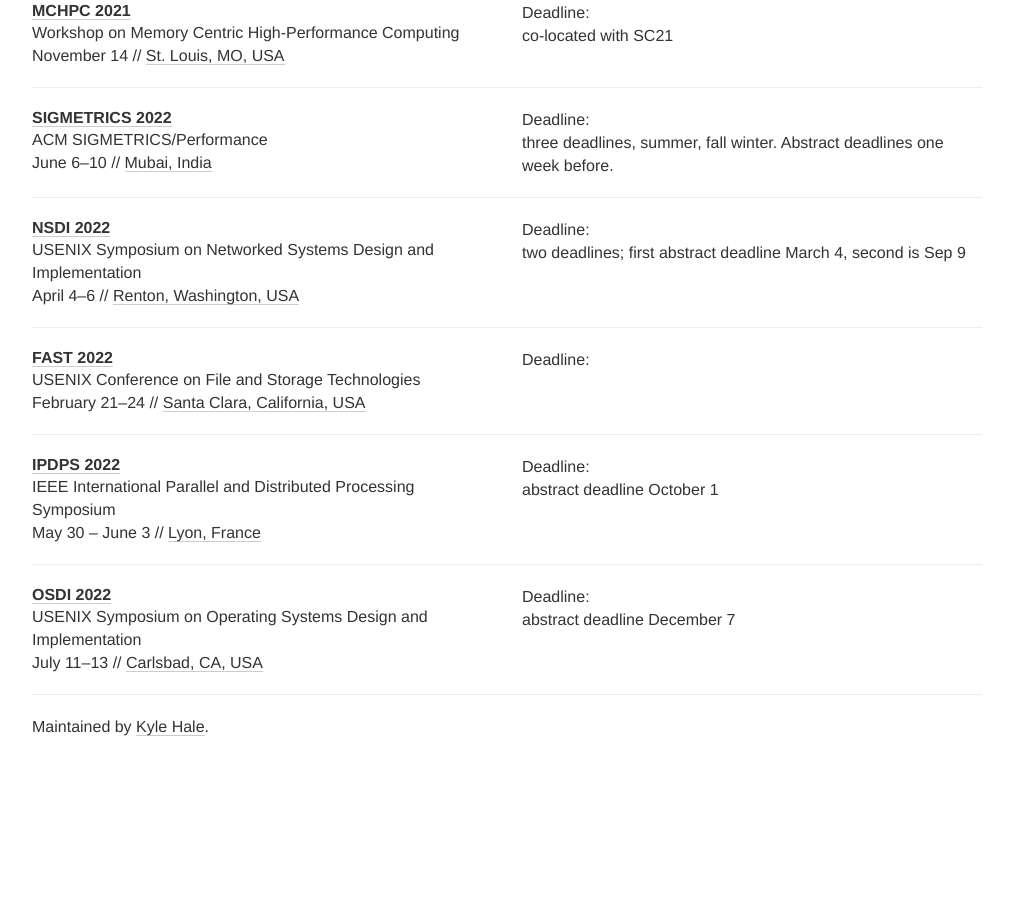
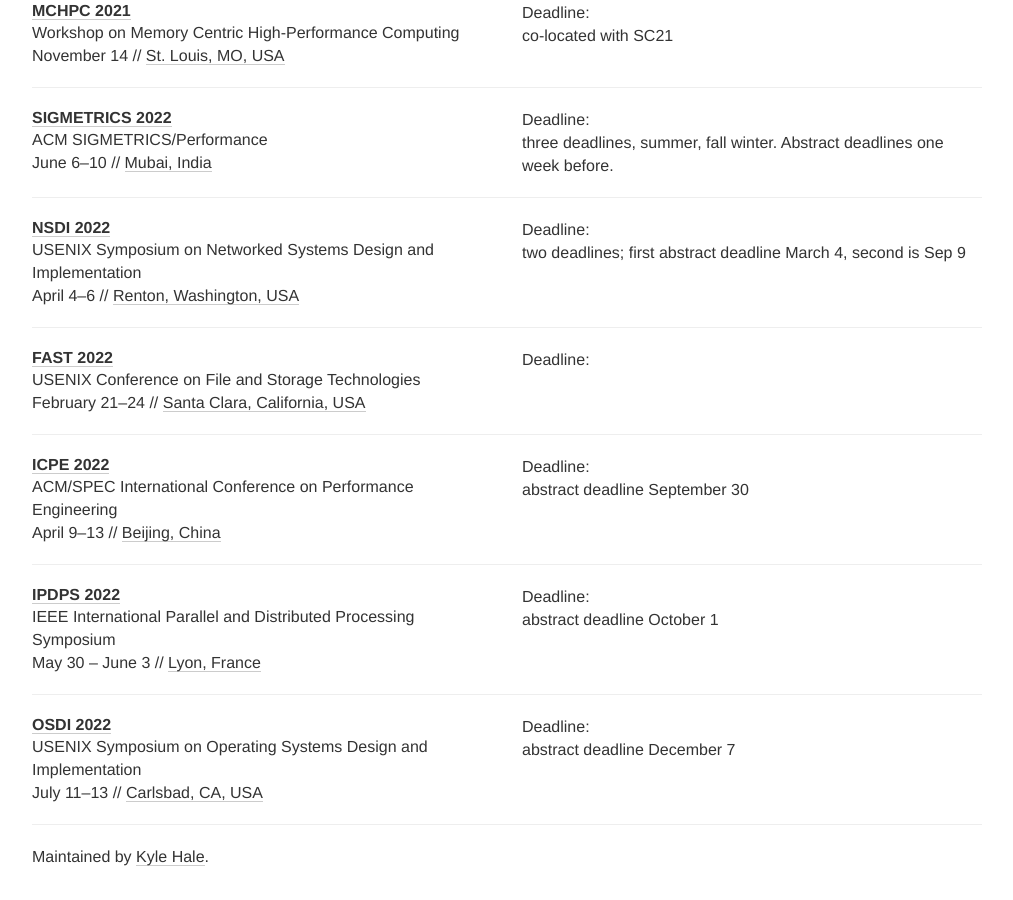
Before and after one commit to khale/sys-deadlines, a Jekyll site: the page built from index.html, in a window 1280 px wide and 900 px high, scrolled down 973 px. Shown: the whole window, without its empty margins (133-1146 px from the left). Built offline with Jekyll 4.4.1, drawn with Linux system fonts in a browser that asks for light colours; nearby versions of some CDN libraries; comment, search, counter and statistics services are not loaded; before the commit the page ends 1743 px from its top, so only the background shows below that; some of the changed text lies outside the part shown.

Commit message:
add icpe

```diff
--- a/_data/conferences.yml
+++ b/_data/conferences.yml
@@ -9,7 +9,7 @@
   date: November 3-5
   link: http://mascots.iitis.pl/
   deadline: "2021-07-15 23:59"
-  tags: [OS, ARCH, PL, NET]
+  tags: [OS, ARCH, PL, NET, MEAS]
 
 - name: HiPC
   description: IEEE International Conference on High Performance Computing, Data, and Analytics
@@ -71,7 +71,7 @@
     - "2022-02-02 11:59"
   comment: three deadlines, summer, fall winter. Abstract deadlines one week before.
   link: https://www.sigmetrics.org/sigmetrics2022/call_for_papers.html
-  tags: [OS, ARCH, PL, NET]
+  tags: [OS, ARCH, PL, NET, MEAS]
 
 - name: NSDI
   description: USENIX Symposium on Networked Systems Design and Implementation
@@ -96,6 +96,16 @@
   place: Santa Clara, California, USA
   tags: [OS, STOR]
 
+- name: ICPE
+  description: ACM/SPEC International Conference on Performance Engineering
+  comment: abstract deadline September 30
+  year: 2022
+  date: April 9-13
+  deadline: "2021-10-07 23:59"
+  place: Beijing, China
+  link: https://icpe2022.spec.org/
+  tags: [PAR, MEAS]
+
 - name: IPDPS
   description: IEEE International Parallel and Distributed Processing Symposium
   comment: abstract deadline October 1
--- a/_data/types.yml
+++ b/_data/types.yml
@@ -15,3 +15,5 @@
   tag: STOR
 - name: Compilers
   tag: COMP
+- name: Measurement and Performance
+  tag: MEAS
```
